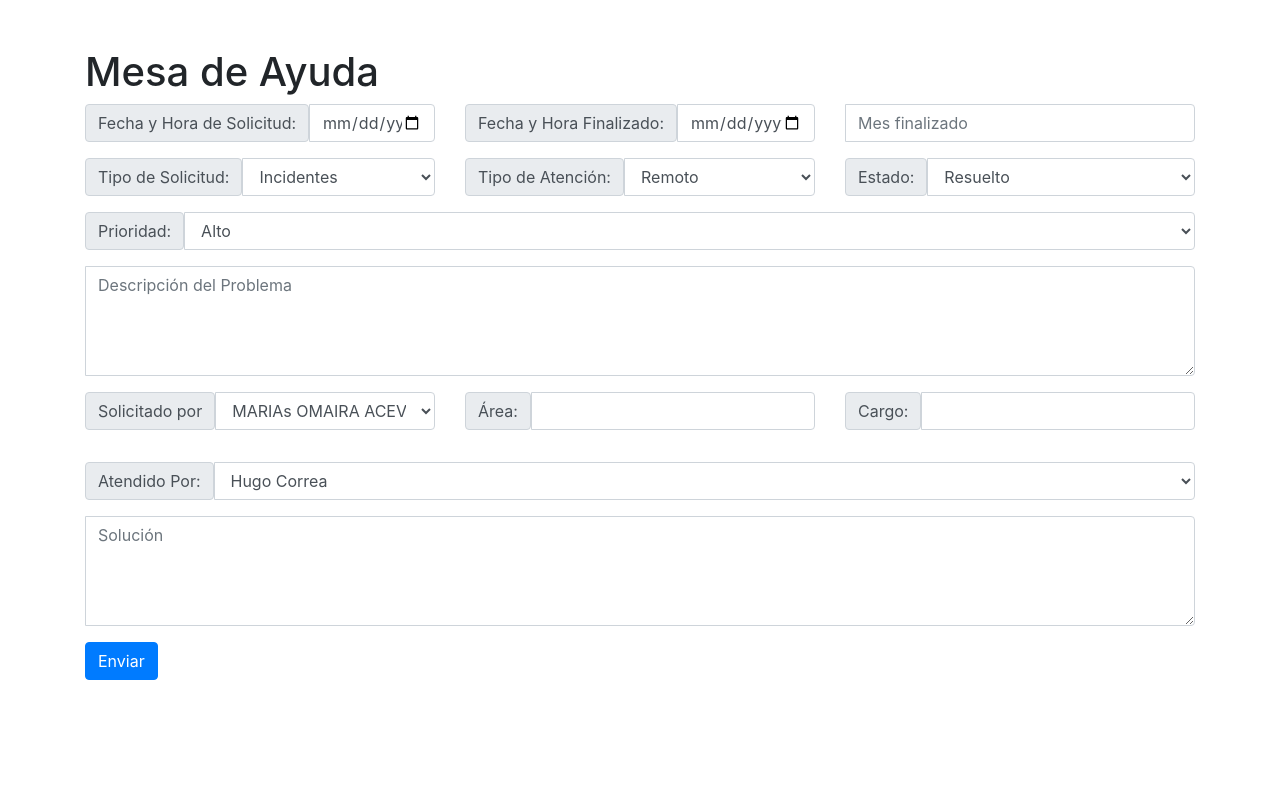
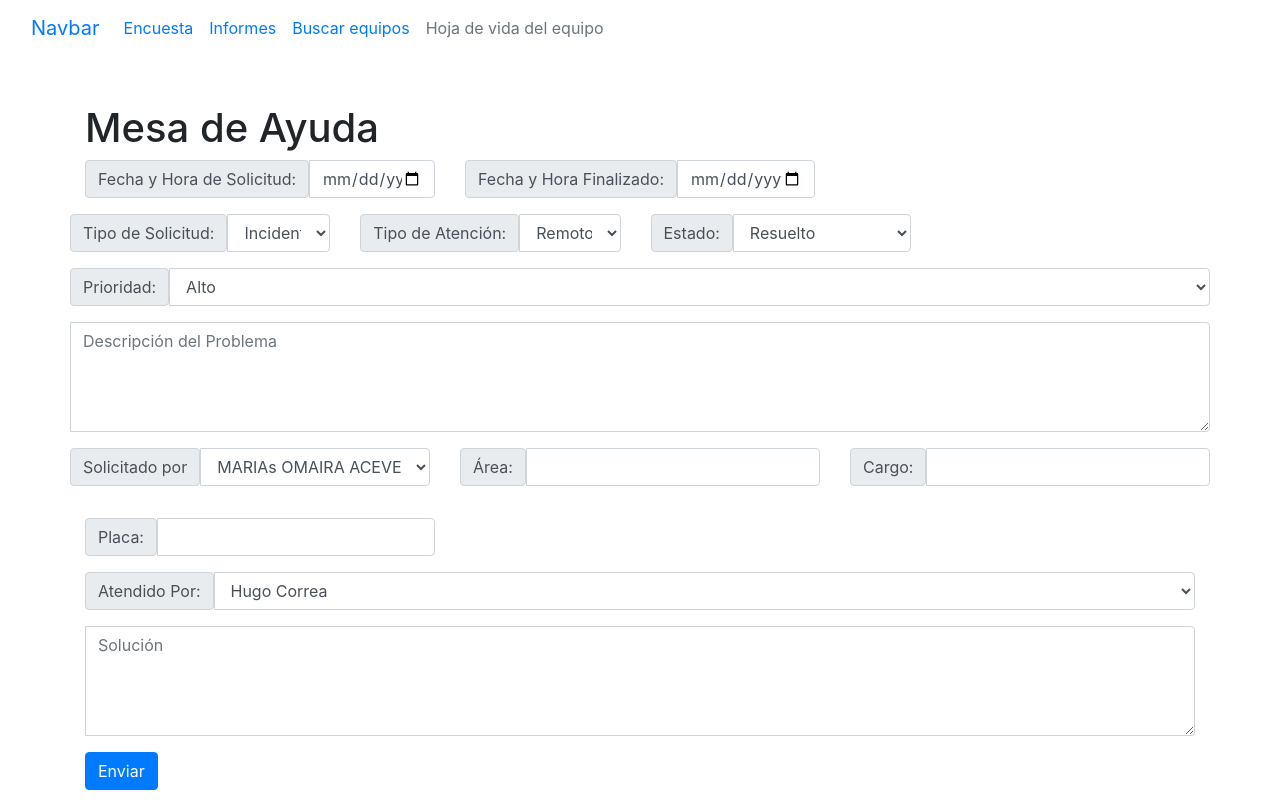
Before and after one commit to IsabelMon/Help_Desk, a Node server app: page / in a window 1280 px wide. Before the commit the page ends 680 px from the top, so only its background shows below. Run offline with Node 20, Linux system fonts and the light colour scheme; some libraries are stand-ins or nearby versions.

Commit message:
Se suben nuevos cambios com area y placa

```diff
--- a/src/app.js
+++ b/src/app.js
@@ -7,13 +7,17 @@
 
 //app.set('views', './src/views');
 ///app.set('view engine', 'pug');
-//app.use(bodyParser.urlencoded({ extended: true }));
+app.use(bodyParser.urlencoded({ extended: true }));
 
 app.use(express.static('views'));
 
 app.get('/', (req, res) => {
   res.sendFile(path.join(__dirname, 'views', 'index.html'));
 });
+app.get('/buscarequipos.html', (req, res) => {
+  res.sendFile(path.join(__dirname, 'views', '/buscarequipos.html'));
+});
+
 
 app.get('/usuariosCargos.js', (req, res) => {
   res.sendFile(path.join(__dirname, 'views', 'usuariosCargos.js'));
--- a/src/views/index.html
+++ b/src/views/index.html
@@ -9,6 +9,30 @@
   <title>Formulario para Mesa de Ayuda</title>
 </head>
 <body>
+  <nav class="navbar navbar-expand-lg bg-body-tertiary">
+    <div class="container-fluid">
+      <a class="navbar-brand" href="#">Navbar</a>
+      <button class="navbar-toggler" type="button" data-bs-toggle="collapse" data-bs-target="#navbarNav" aria-controls="navbarNav" aria-expanded="false" aria-label="Toggle navigation">
+        <span class="navbar-toggler-icon"></span>
+      </button>
+      <div class="collapse navbar-collapse" id="navbarNav">
+        <ul class="navbar-nav">
+          <li class="nav-item">
+            <a class="nav-link active" aria-current="page" href="#">Encuesta</a>
+          </li>
+          <li class="nav-item">
+            <a class="nav-link" href="">Informes</a>
+          </li>
+          <li class="nav-item">
+            <a class="nav-link" href="buscarequipos.html">Buscar equipos</a>
+          </li>
+          <li class="nav-item">
+            <a class="nav-link disabled" aria-disabled="true">Hoja de vida del equipo</a>
+          </li>
+        </ul>
+      </div>
+    </div>
+  </nav>
 
   <div class="container mt-5">
     <H1>Mesa de Ayuda</H1>
@@ -31,14 +55,7 @@
             <input type="datetime-local" class="form-control" id="fechaHoraFinalizado" name="fechaHoraFinalizado">
           </div>
         </div>
-        <!-- Mes Finalizado -->
-        <div class="col-md-4">
-          <div class="input-group mb-3">
-            <label for="mesFinalizado" ></label>
-            <input placeholder="Mes finalizado" type="text" class="form-control" id="mesFinalizado" name="mesFinalizado">
-          </div>
-        </div>
-      </div>
+
 
       <div class="row">
         <!-- Tipo de Solicitud -->
@@ -108,7 +125,6 @@
         <div class="col-md-4">
           <div class="input-group mb-3">
             <label class="input-group-text" for="area">Área:</label>
-            <input type
             <input type="text" class="form-control" id="area" name="area">
           </div>
         </div>
@@ -120,6 +136,13 @@
           </div>
         </div>
       </div>
+      <div class="col-md-4">
+        <div class="input-group mb-3">
+          <label class="input-group-text" for="cargo">Placa:</label>
+          <input type="text" class="form-control" id="placa" name="placa">
+        </div>
+      </div>
+    </div>
 
       <!-- Atendido Por -->
       <div class="input-group mb-3">
--- a/src/views/script.js
+++ b/src/views/script.js
@@ -1,20 +1,37 @@
 document.addEventListener('DOMContentLoaded', function() {
   const solicitadoPorSelect = document.getElementById('solicitadoPor');
+  const areaInput = document.getElementById('area');
+  const placaInput = document.getElementById('placa');
   const cargoInput = document.getElementById('cargo');
 
-  // Cargar las opciones de solicitadoPor
+  // Cargar las opciones de solicitadoPor y área
   for (const nombre of Object.keys(usuariosCargos)) {
-    const option = document.createElement('option');
-    option.value = nombre;
-    option.textContent = nombre;
-    solicitadoPorSelect.appendChild(option);
+    const optionSolicitadoPor = document.createElement('option');
+    optionSolicitadoPor.value = nombre;
+    optionSolicitadoPor.textContent = nombre;
+    solicitadoPorSelect.appendChild(optionSolicitadoPor);
+
+    const optionArea = document.createElement('option');
+    optionArea.value = usuariosCargos[nombre].area;
+    optionArea.textContent = usuariosCargos[nombre].area;
+    areaInput.appendChild(optionArea);
+
+    const optionPlaca = document.createElement('option');
+    optionPlaca.value = usuariosCargos[nombre].placa;
+    optionPlaca.textContent = usuariosCargos[nombre].placa;
+    placaInput.appendChild(optionPlaca);
   }
 
   // Agregar un evento change al campo solicitadoPor
   solicitadoPorSelect.addEventListener('change', function() {
     const selectedUsuario = solicitadoPorSelect.value;
-    const selectedCargo = usuariosCargos[selectedUsuario] || '';
+    const selectedCargo = usuariosCargos[selectedUsuario] ? usuariosCargos[selectedUsuario].cargo : '';
+    const selectedArea = usuariosCargos[selectedUsuario] ? usuariosCargos[selectedUsuario].area : '';
+    const selectedPlaca = usuariosCargos[selectedUsuario] ? usuariosCargos[selectedUsuario].placa : '';
+
 
     cargoInput.value = selectedCargo;
+    areaInput.value = selectedArea;
+    placaInput.value = selectedPlaca;
   });
 });
--- a/src/views/typeahead.js
+++ b/src/views/typeahead.js
@@ -11,10 +11,15 @@
     // Al seleccionar un nombre, actualiza automáticamente el campo de "Cargo"
     $inputNombre.on('typeahead:select', function(e, nombre) {
       console.log('Nombre seleccionado:', nombre);
-      console.log('Usuarios y Cargos:', usuariosCargos);
-      const selectedCargo = usuariosCargos[nombre];
-      const $inputCargo = $('#cargo');
-      $inputCargo.val(selectedCargo);
+      const selectedInfo = usuariosCargos[nombre];
+      if (selectedInfo) {
+        const $inputArea = $('#area');
+        const $inputPlaca = $('#placa');
+        const $inputCargo = $('#cargo');
+        $inputArea.val(selectedInfo.area);
+        $inputCargo.val(selectedInfo.cargo);
+        $inputPlaca.val(selectedInfo.placa);
+      }
     });
 
 
--- a/src/views/usuariosCargos.js
+++ b/src/views/usuariosCargos.js
@@ -1,7 +1,14 @@
 const usuariosCargos = {
-  "MARIAs OMAIRA ACEVEDO PULGARIN": "OPERARIO DE MANUFACTURA",
-  "LUZ VIVIANA AGUDELO MARTINEZ": "EJECUTIVO COMERCIAL",
-  // ...
+  "MARIAs OMAIRA ACEVEDO PULGARIN": {
+    area: "PRODUCCIÓN",
+    cargo: "OPERARIO DE MANUFACTURA",
+    placa: "236589"
+
+  },
+  "LUZ VIVIANA AGUDELO MARTINEZ": {
+    area: "VENTAS",
+    cargo: "EJECUTIVO COMERCIAL",
+    placa: "236589"
+  },
+  // ... más usuarios y cargos ...
 };
-
-//module.exports = usuariosCargos;
```
Also changed, not shown: src/spreadsheet.js (+8 -42 lines), src/views/buscarequipos.html (added, +11 -0 lines).
